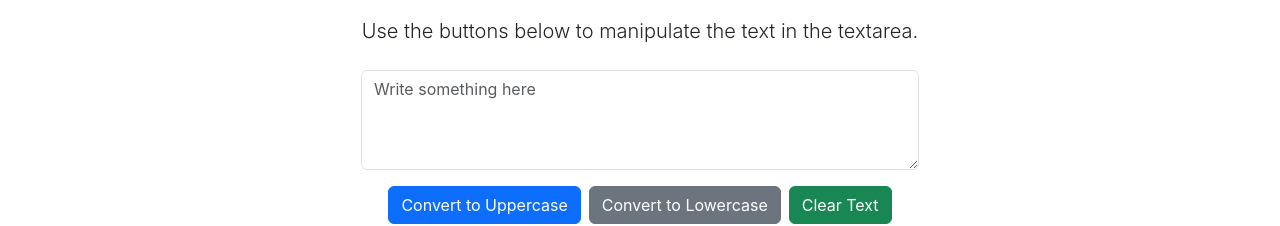
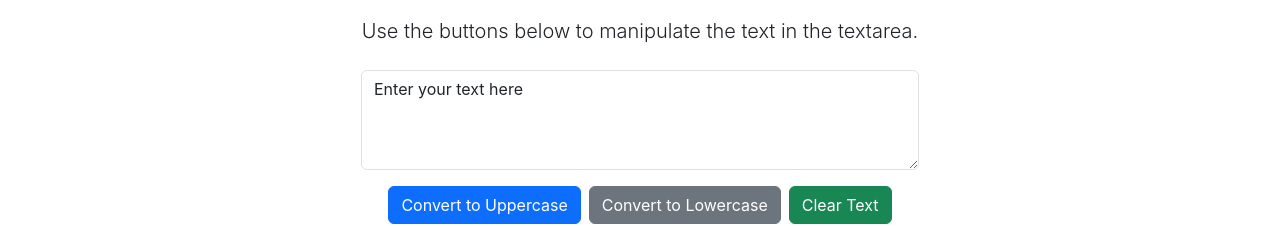
Before and after one commit to Himanshu5204/text-utiles, a React (Create React App) app: page / in a window 1280 px wide. Shown: the part 404-630 px from the top of the page. Built offline with nearby package versions, Linux system fonts and the light colour scheme.

Commit message:
uppercase is added

```diff
--- a/src/App.js
+++ b/src/App.js
@@ -5,7 +5,7 @@ import TextForm from "./Components/TextForm";
 function App() {
   return (
     <>
-      <TextForm />
+      <TextForm heading="Welcome to Text Utility App"/>
     </>
   );
 }
--- a/src/Components/TextForm.js
+++ b/src/Components/TextForm.js
@@ -1,10 +1,33 @@
 import React from "react";
 
-export default function TextForm() {
+export default function TextForm(props) {
+  const [text, setText] = React.useState("Enter your text here");
+  // useState is a hook that allows you to add state to functional components
+  // text is the current state default value , setText is the function to update the state
+
+  //text=uihaih // wrong way to change state, this will not work as expected
+  //setText("uihaih"); // this is the correct way to change state
+
+
+  const handleOnChange = (event) => {
+    // console.log("Text changed"); // This will log every time the text changes
+    // console.log(event.target.value); // This will log the current value of the textarea
+    setText(event.target.value);
+  };
+
+
+  const handleUpperCase = () => {
+    // console.log("Convert to Uppercase clicked");
+    let newText = text.toUpperCase();
+    // console.log(newText);
+    setText(newText);
+  };
+
+
   return (
     <>
       <div className="container text-center mb-4">
-        <h1 style={{ marginTop: "60px" }}>Welcome to Text Utility App</h1>
+        <h1 style={{ marginTop: "60px" }}>{props.heading}</h1>
         <div
           className="lead mb-4 info-box"
           style={{
@@ -43,10 +66,11 @@ export default function TextForm() {
             placeholder="Write something here"
             id="plainTextarea"
             style={{ height: "100px" }}
+            value={text} onChange={handleOnChange}
           ></textarea>
         </div>
         <div className="mb-3 w-50 mx-auto d-flex flex-wrap justify-content-center gap-2">
-          <button type="button" className="btn btn-primary">
+          <button type="button" className="btn btn-primary" onClick={handleUpperCase} >
             Convert to Uppercase
           </button>
           <button type="button" className="btn btn-secondary">
```
